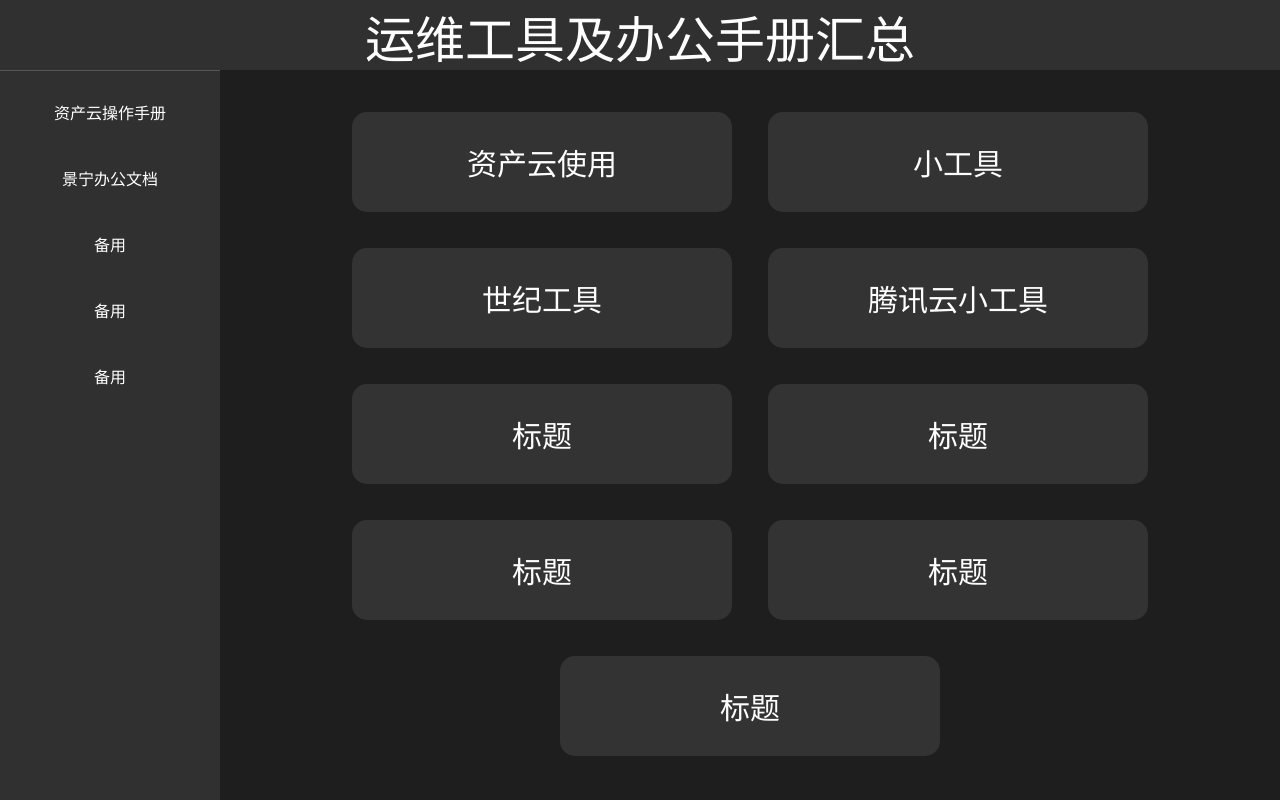
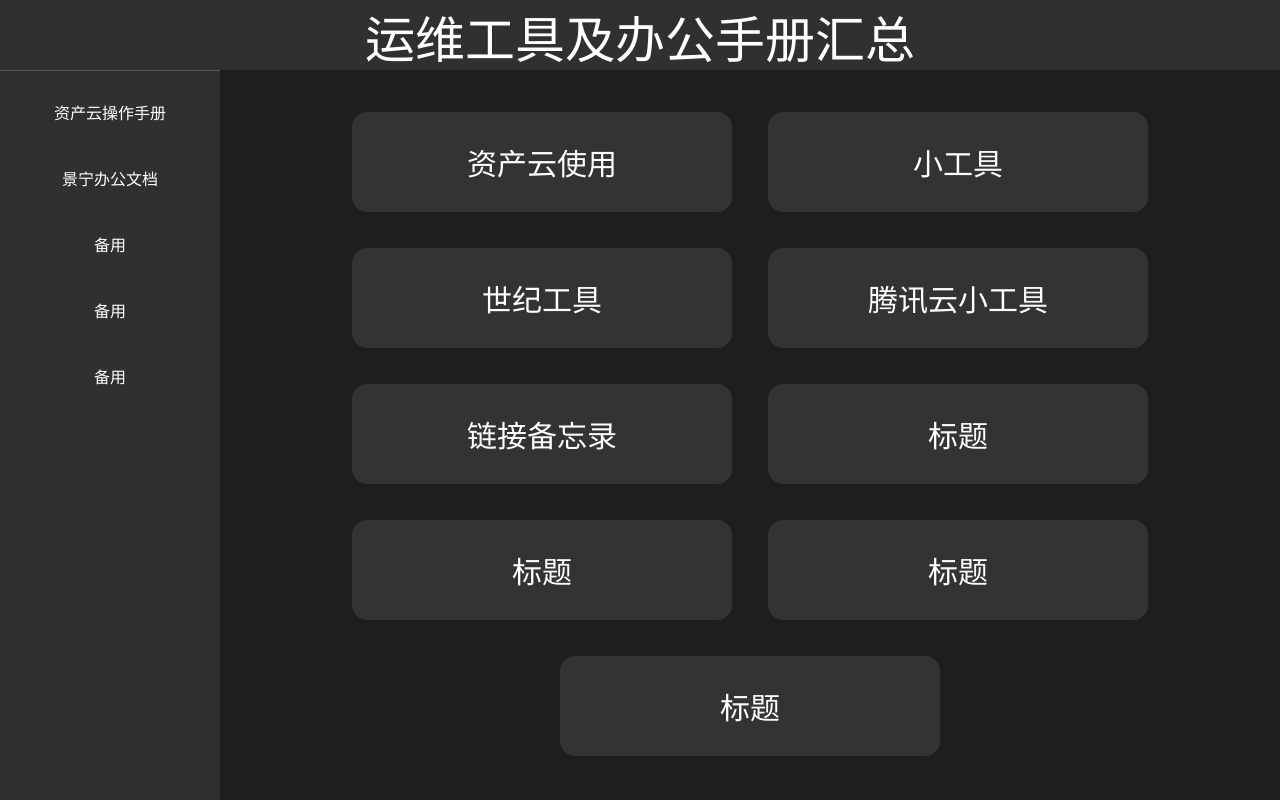
Before and after one commit to Sunchuang18/SunChuang18.github.io, a plain HTML site: page index.html in a window 1280 px wide. Drawn offline with Linux system fonts and the light colour scheme.

Commit message:
Update index.html
添加备忘链接

```diff
--- a/index.html
+++ b/index.html
@@ -160,7 +160,7 @@
             <a href="http://www.xxsun.fun:9090/SmallTool.html" target="_blank">腾讯云小工具</a>
           </div>
           <div class="div">
-            <a href="#">标题</a>
+            <a href="https://scnbtlwhfsic.feishu.cn/wiki/NzAjwmcn3i9C5nklWrJcVRlznWF?from=from_copylink" target="_blank">链接备忘录</a>
           </div>
           <div class="div">
             <a href="#">标题</a>
```
